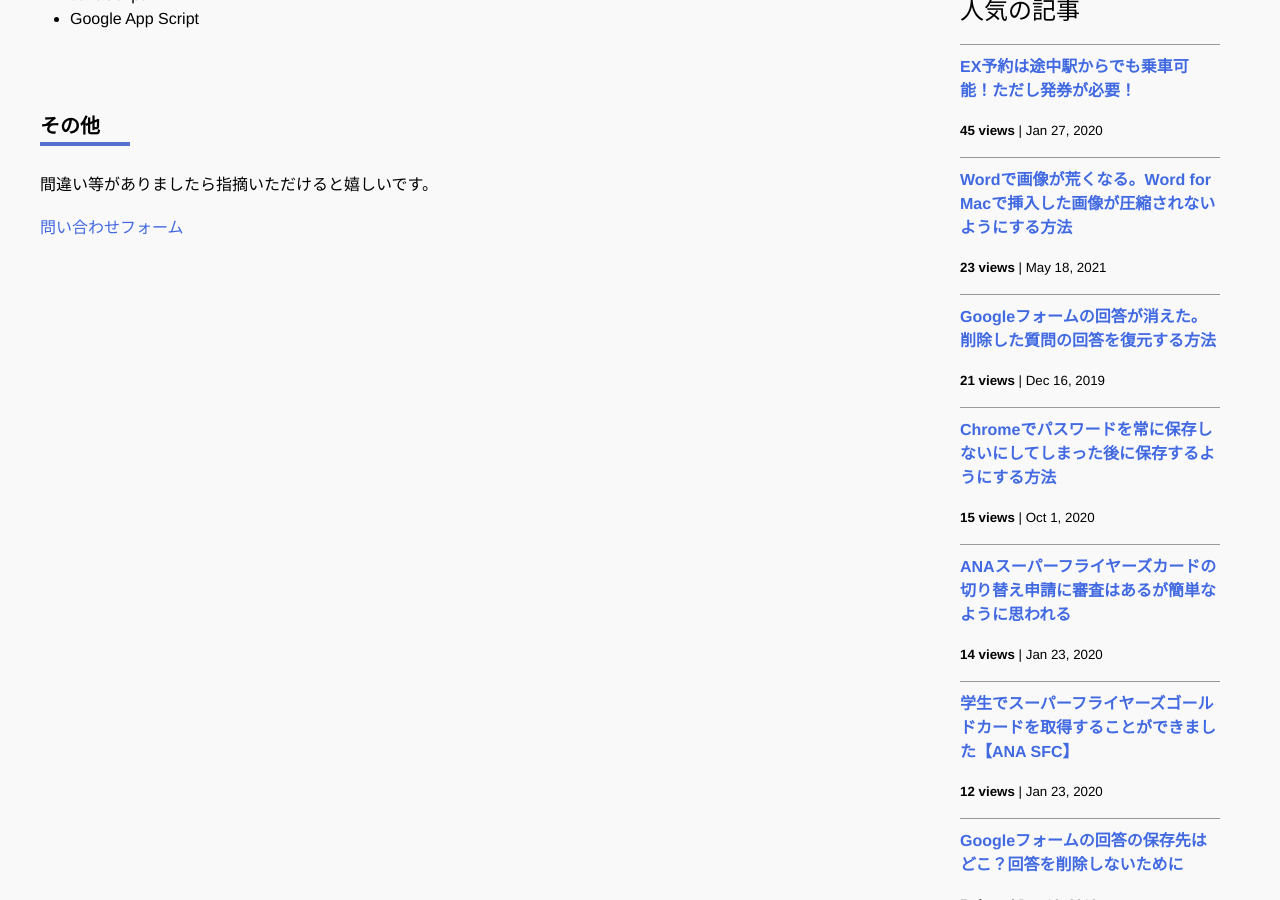
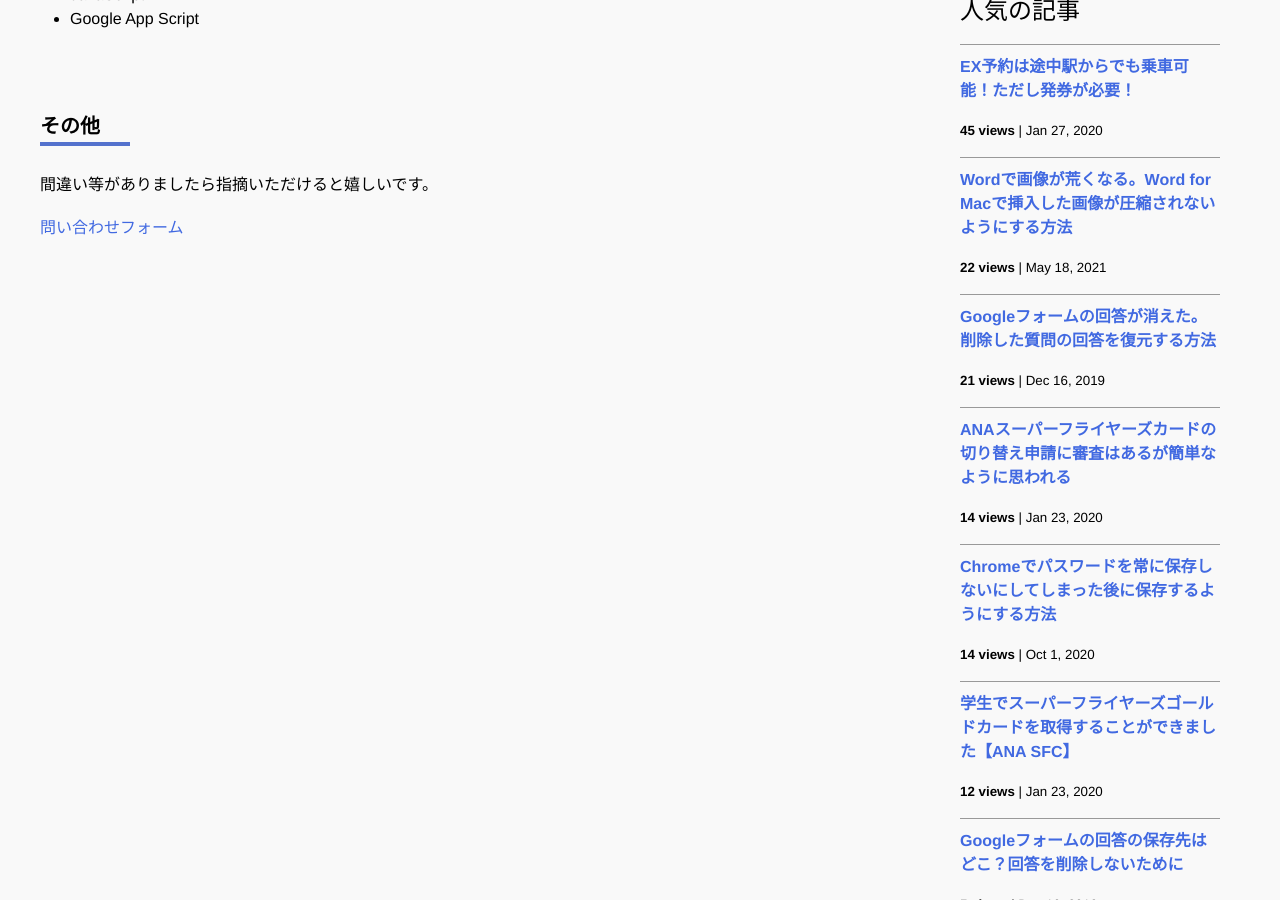
Before and after one commit to iwanaminami/shoyaiwaname, a Jekyll site: the page built from about.markdown, in a window 1280 px wide and 900 px high, scrolled down 830 px. Built offline with Jekyll 4.4.1, drawn with Linux system fonts in a browser that asks for light colours; nearby versions of some CDN libraries; comment, search, counter and statistics services are not loaded.

Commit message:
chore(ga): update _data/popularposts.yml 20260916-0052

```diff
--- a/_data/popularposts.yml
+++ b/_data/popularposts.yml
@@ -1,16 +1,16 @@
 side:
   - view: 45
     url: "/2020/01/27/ex-rideontheway.html"
-  - view: 23
+  - view: 22
     url: "/2021/05/18/image-compression-word.html"
   - view: 21
     url: "/2019/12/16/restore-googleform.html"
   - view: 18
     url: "/"
-  - view: 15
-    url: "/2020/10/01/googlepassword.html"
   - view: 14
     url: "/2020/01/23/sfc-judge.html"
+  - view: 14
+    url: "/2020/10/01/googlepassword.html"
   - view: 12
     url: "/2020/01/23/sfcgold.html"
   - view: 5
```
